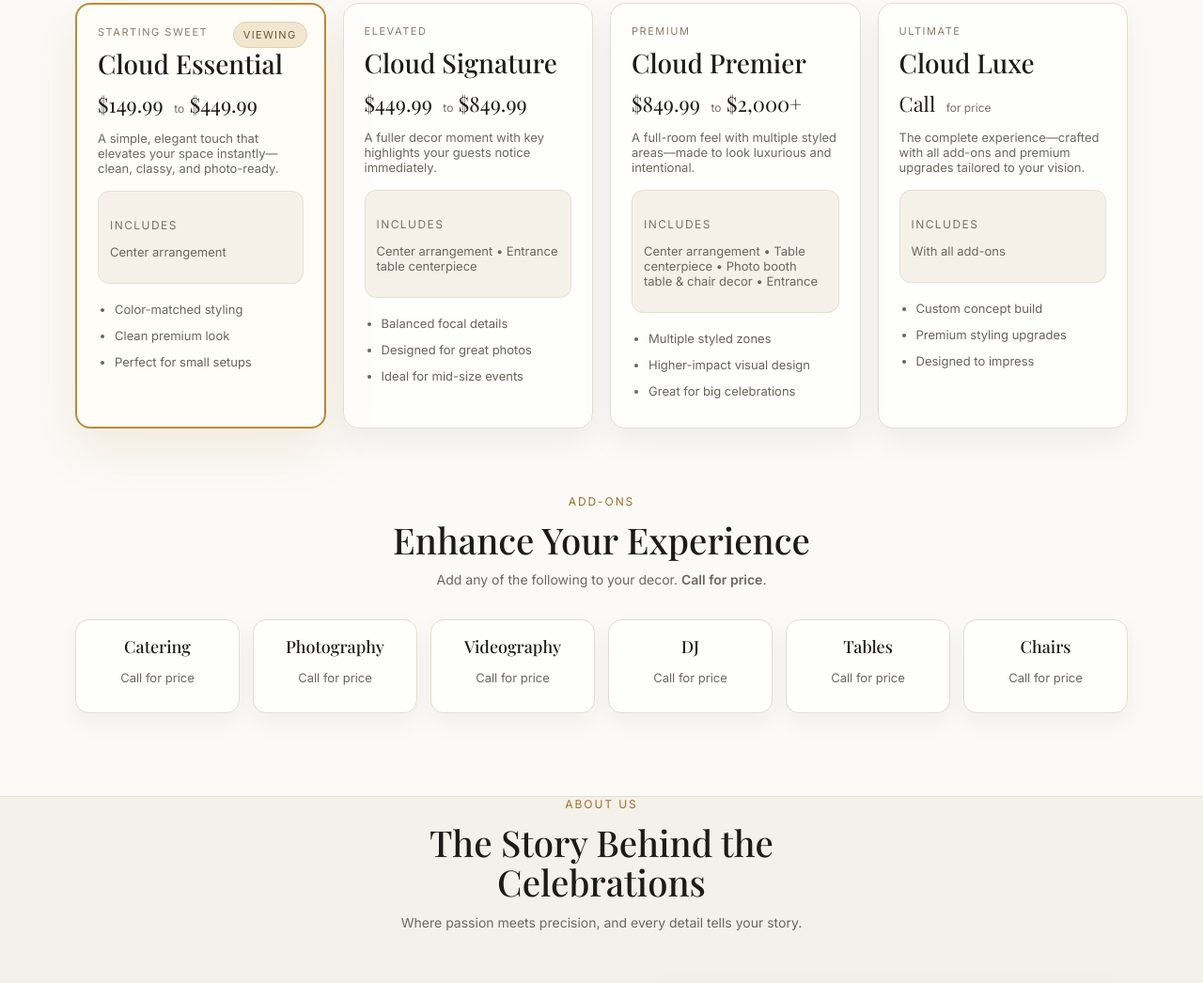
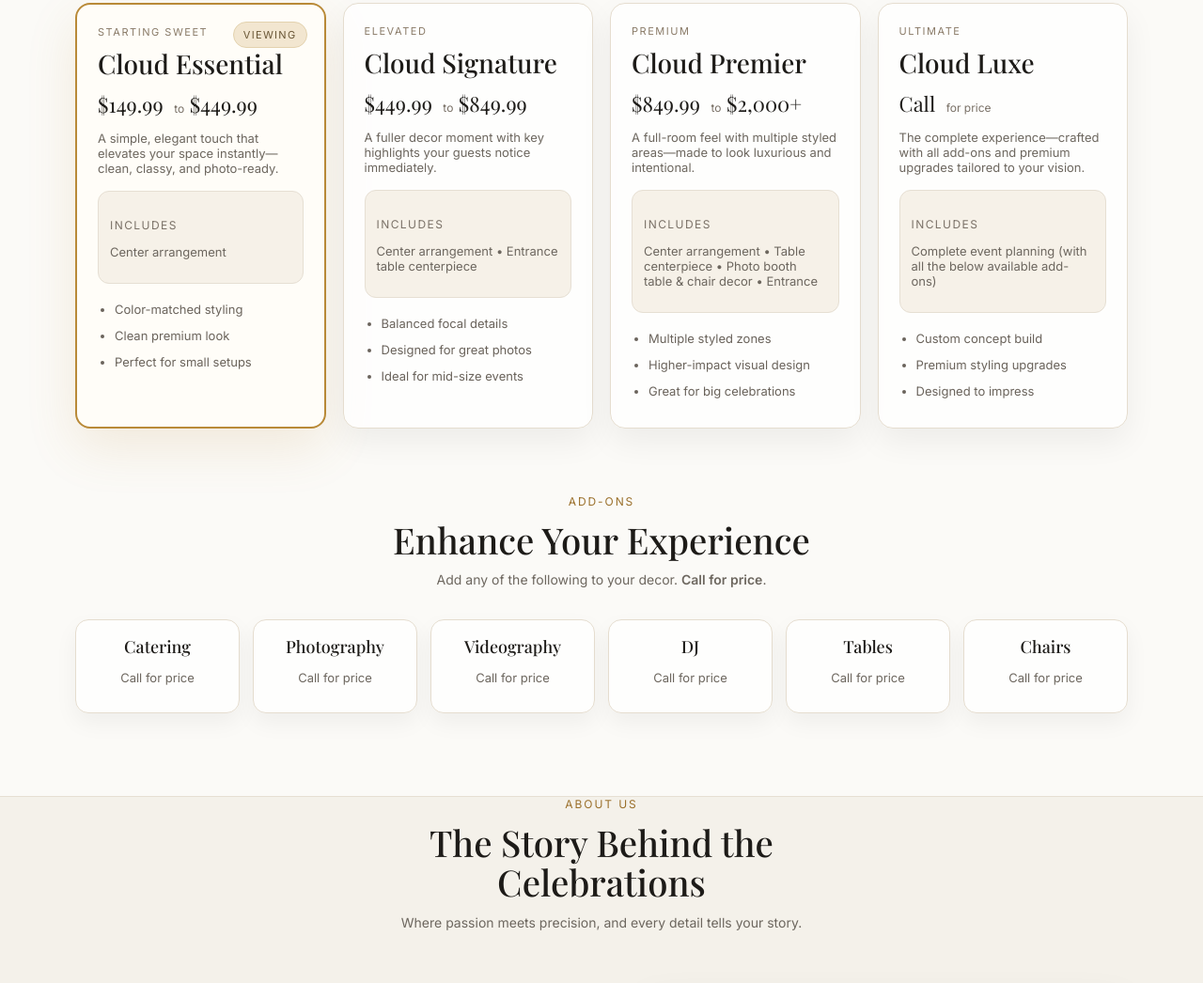
Before and after one commit to MayankMaruthi/AuthenticPartyCloud, a plain HTML site: page index.html in a window 1280 px wide. Shown: the part 4015-5061 px from the top of the page at 94% size. Drawn offline with nearby package versions, Linux system fonts and the light colour scheme.

Commit message:
Update index.html

```diff
--- a/index.html
+++ b/index.html
@@ -293,7 +293,7 @@
                     your vision.</p>
                 <div class="plan__box">
                     <p class="label">Includes</p>
-                    <p class="muted small">With all add-ons</p>
+                    <p class="muted small">Complete event planning (with all the below available add-ons)</p>
                 </div>
                 <ul class="checklist compact">
                     <li>Custom concept build</li>
```
